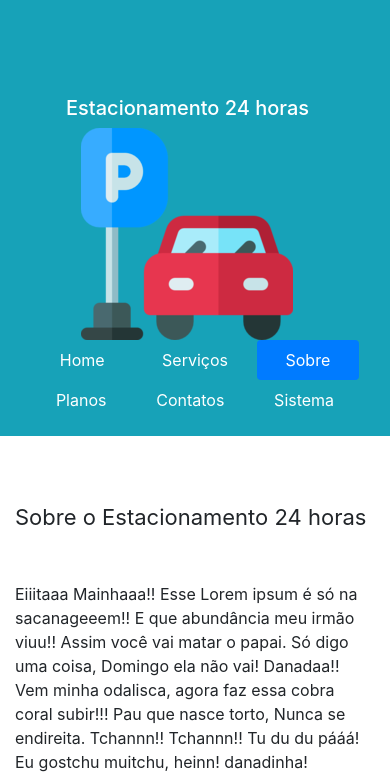
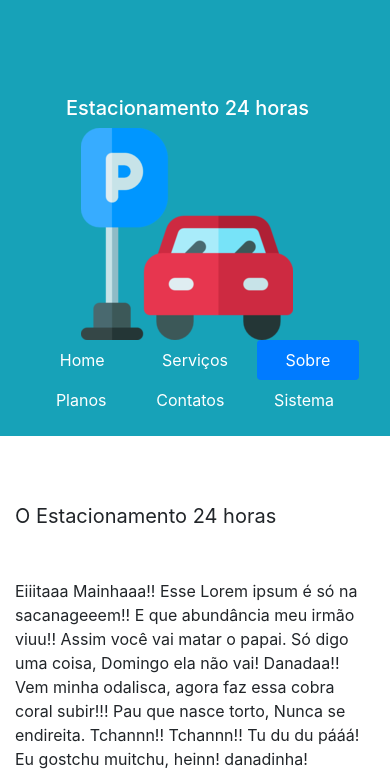
Before and after one commit to rafalmeida73/Estacionamento, a Django app: page /sobre in a window 390 px wide. Shown: the top 774 px of the page. Run offline with Django 3.2, Linux system fonts and the light colour scheme; some libraries are stand-ins or nearby versions.

Commit message:
Responsivo

```diff
--- a/website/static/css/style.css
+++ b/website/static/css/style.css
@@ -69,6 +69,9 @@ margin-left: 80px;
    /* body {
       background-color: lightblue;
     }*/
+    .cm{
+        font-size: 30px;
+    }
     .titulo{
         font-size: 20px;
         width: 80%;
@@ -90,7 +93,7 @@ margin-left: 80px;
         width: 100%;
     }
     .sobre{
-        font-size: 22px;
+        font-size: 20px;
     }
     .cspace{
         margin-top: 50px;
--- a/website/templates/website/planos.html
+++ b/website/templates/website/planos.html
@@ -115,7 +115,7 @@
 
 <div class="row  row-space">
         <div class="col-12">
-            <h1>Plano Carro e Moto</h1>
+            <h1 class="cm">Plano Carro e Moto</h1>
         </div>
     </div>
 
--- a/website/templates/website/sobre.html
+++ b/website/templates/website/sobre.html
@@ -38,7 +38,7 @@
 
 <div class="row row-space">
     <div class="col-12">
-        <p class="mb-5 sobre">Sobre o Estacionamento 24 horas</p>
+        <p class="mb-5 sobre">O Estacionamento 24 horas</p>
         Eiiitaaa Mainhaaa!! Esse Lorem ipsum é só na sacanageeem!! E que abundância meu irmão viuu!! Assim você vai
         matar o papai. Só digo uma coisa, Domingo ela não vai! Danadaa!! Vem minha odalisca, agora faz essa cobra coral
         subir!!! Pau que nasce torto, Nunca se endireita. Tchannn!! Tchannn!! Tu du du pááá! Eu gostchu muitchu, heinn!
```
